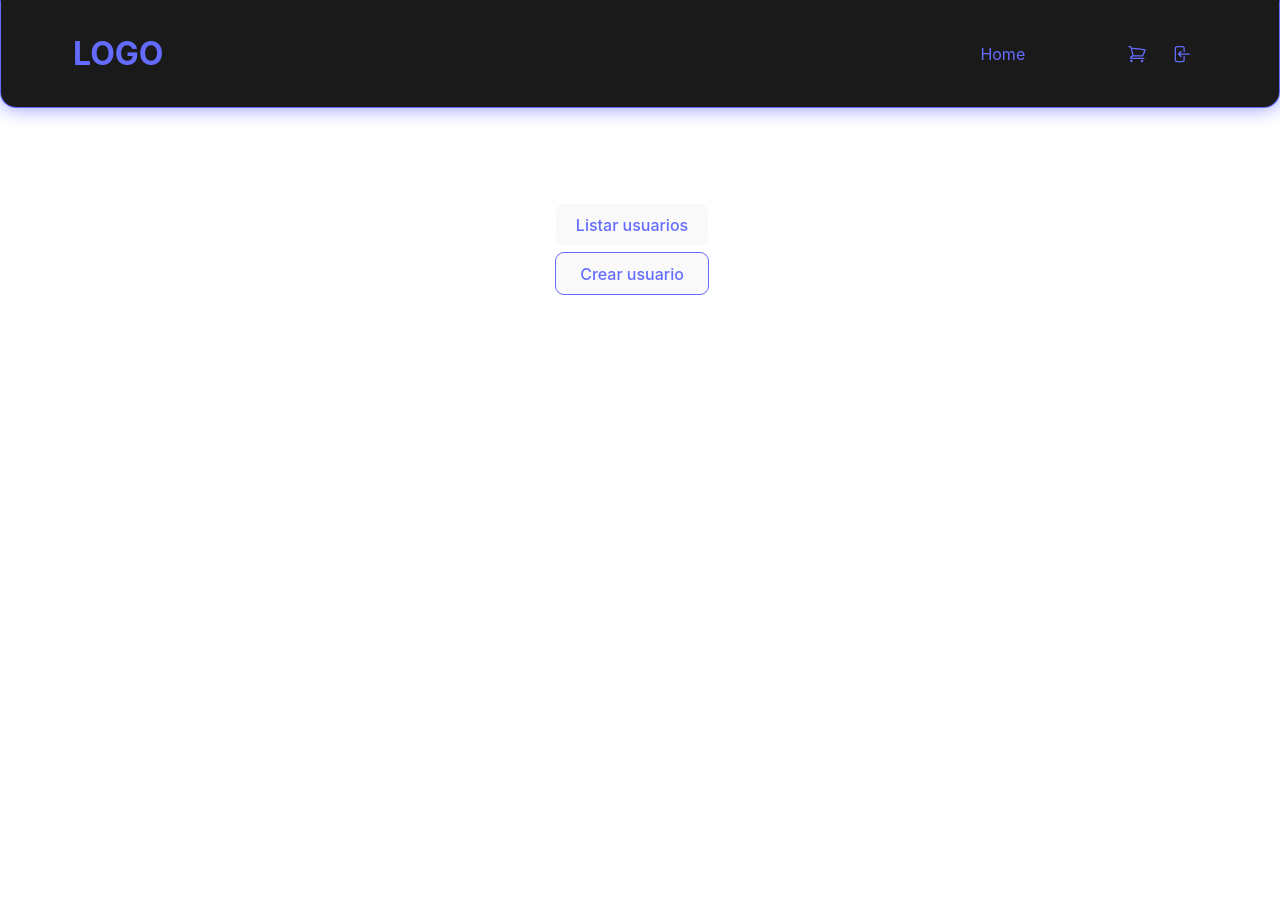
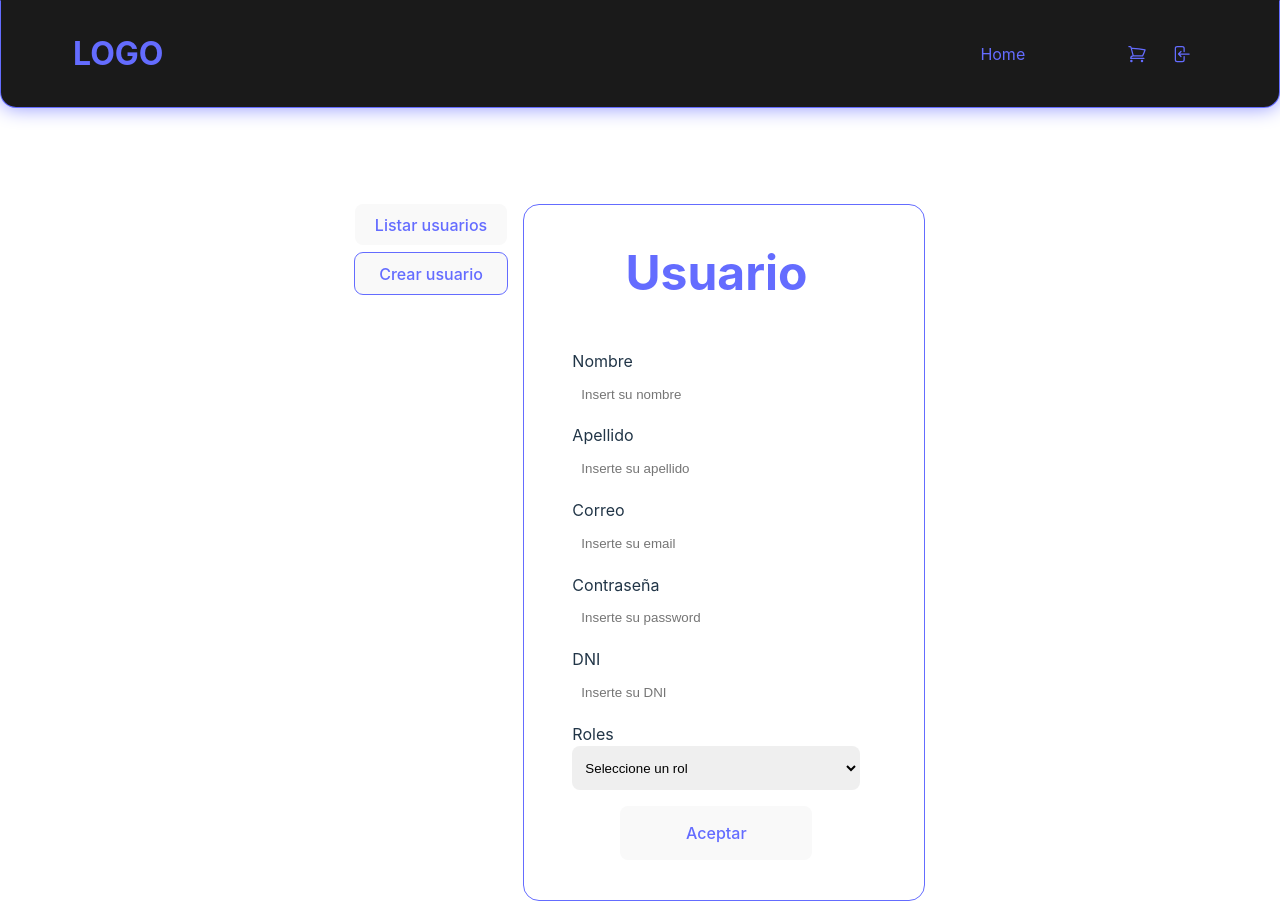
Before and after one commit to BadiaValdes/gcp-frontend-react-test, a React (Vite) app: page /dashboard in a window 1280 px wide. Both pictures are taken after a click on the button "Crear usuario". Built offline with nearby package versions, Linux system fonts and the light colour scheme.

Commit message:
added createUser form

```diff
--- /dev/null
+++ b/src/components/EditUser/EditUser.tsx
@@ -0,0 +1,152 @@
+import './EditUser.css';
+import { NewUser, User, UserRole } from '../../models/user';
+import { ChangeEvent, FormEvent, useRef, useState } from 'react';
+import useUsers from '../../hooks/useUsers';
+import { createUser } from '../../services/users';
+
+
+export default function EditUser() {
+    const {addUser} = useUsers();
+    const [form, setForm] = useState<NewUser>({
+        nombre:'',
+        apellido:'',
+        email: '',
+        dni: '',
+        roles: UserRole.User,
+        password: '',
+    });
+    const token = localStorage.getItem('token');
+    const formRef = useRef<HTMLFormElement>(null);
+
+    const handleAddUser = async (user:User) =>{
+        if (token) {
+          const {message} = await createUser(user,token);
+          console.log(message);
+          addUser(user);
+        }
+      }
+
+    const handleChange = (e:ChangeEvent<HTMLInputElement | HTMLSelectElement> ) => {
+        setForm({ ...form, [e.target.name]: e.target.value});
+    }
+
+    const handleSubmit = (e:FormEvent<HTMLFormElement>) => {
+        e.preventDefault();
+        console.log('form values', form);
+        handleAddUser(form);
+        reset();
+    }
+
+    const reset = () => {
+        setForm({
+            nombre:'',
+            apellido:'',
+            email: '',
+            dni: '',
+            roles: UserRole.User,
+            password: '',
+        });
+
+        if (formRef.current) {
+            formRef.current.reset();
+        }
+    }
+
+  return (
+    <>
+        <form className='login-form' onSubmit={handleSubmit} ref={formRef}>
+            <h2 className='title form-title'> Usuario </h2>
+
+            <div className="form-field">
+              <label htmlFor="nombre" className="form-label">Nombre</label>
+              <input
+                type="text"
+                className="form-control"
+                name="nombre"
+                id="nombre"
+                placeholder="Insert su nombre"
+                aria-describedby="nombre"
+                onChange={handleChange}
+              />
+              <small id="_firstName" className="" hidden>Help text</small>
+            </div>
+
+            <div className="form-field">
+              <label htmlFor="apellido" className="form-label">Apellido</label>
+              <input
+                type="text"
+                className="form-control"
+                name="apellido"
+                id="apellido"
+                placeholder="Inserte su apellido"
+                aria-describedby="apellido"
+                onChange={handleChange}
+              />
+              <small id="_lastName" className="" hidden>Help text</small>
+            </div>
+
+            <div className="form-field">
+              <label htmlFor="email" className="form-label">Correo</label>
+              <input
+                type="email"
+                className="form-control"
+                name="email"
+                id="email"
+                aria-describedby="email"
+                placeholder="Inserte su email"
+                onChange={handleChange}
+              />
+              <small id="_email" className="" hidden>Help text</small>
+            </div>
+
+            <div className="form-field">
+              <label htmlFor="password" className="form-label">Contraseña</label>
+              <input
+                type="text"
+                className="form-control"
+                name="password"
+                id="password"
+                aria-describedby="password"
+                placeholder="Inserte su password"
+                onChange={handleChange}
+              />
+              <small id="_password" className="" hidden>Help text</small>
+            </div>
+
+            <div className="form-field">
+              <label htmlFor="dni" className="form-label">DNI</label>
+              <input
+                type="number"
+                className="form-control"
+                name="dni"
+                id="dni"
+                aria-describedby="dni"
+                placeholder="Inserte su DNI"
+                onChange={handleChange}
+              />
+              <small id="_dni" className="" hidden>Help text</small>
+            </div>
+
+            <div className="form-field">
+                <label htmlFor="roles" className="form-label">Roles</label>
+                <select
+                    className="form-select form-select-lg form-control"
+                    name="roles"
+                    id="roles"
+                    aria-describedby="user rol"
+                    onChange={handleChange}
+                >
+                    <option disabled selected>Seleccione un rol</option>
+                    <option value={UserRole.Admin}> Admin</option>
+                    <option value={UserRole.User}>  User</option>
+                </select>
+              <small id="_roles" className="" hidden>Help text</small>
+            </div>
+
+            <div className="btn-field">
+              <button type='submit' className='btn-full'>Aceptar</button>
+            </div>
+        </form>
+    </>
+  )
+}
--- a/src/models/user.ts
+++ b/src/models/user.ts
@@ -7,6 +7,10 @@ export interface User{
   dni: string;
 }
 
+export interface NewUser extends User{
+  password: string;
+}
+
 export enum UserRole {
     Admin = "admin",
     User = "user",
--- a/src/pages/Dashboard/Dashboard.tsx
+++ b/src/pages/Dashboard/Dashboard.tsx
@@ -1,11 +1,13 @@
 import './Dashboard.css';
-import { UserRole } from "../../models/user";
-import { getUsers, createUser, deleteUser } from "../../services/users";
+import { getUsers, deleteUser } from "../../services/users";
 import UserList from '../../components/UserList/UserList';
 import useUsers from '../../hooks/useUsers';
+import { useState } from 'react';
+import EditUser from '../../components/EditUser/EditUser';
 
 export default function Dashboard() {
-  const {users, listUsers, addUser, removeUser, totalUsers} = useUsers();
+  const {users, listUsers, removeUser, totalUsers} = useUsers();
+  const [showModal, setShowModal] = useState(false);
   const token = localStorage.getItem('token');
   const usersQty = totalUsers();
 
@@ -13,23 +15,6 @@ export default function Dashboard() {
     if (token) {
       const result = await getUsers(token);
       listUsers(result);
-    }
-  }
-
-  const handleAddUser = async () =>{
-    if (token) {
-      const newUser = {
-        nombre: "humbe",
-        apellido: "valle",
-        dni: "123456",
-        email: "humbe@gmail.com",
-        password: "humbe",
-        roles: UserRole.User
-      }
-
-      const {message} = await createUser(newUser,token);
-      console.log(message);
-      addUser(newUser);
     }
   }
 
@@ -45,12 +30,13 @@ export default function Dashboard() {
     <div className="dashboard">
       <section className="sidebar">
         <button type="button" onClick={handleListUsers}> Listar usuarios</button>
-        <button type="button" onClick={handleAddUser}> Crear usuario</button>
+        <button type="button" onClick={()=> setShowModal(prev => !prev)}> Crear usuario</button>
         { usersQty > 0 && (<label>Total de usuarios: {usersQty} </label>) }
       </section>
 
       <aside className='content'>
         { usersQty > 0 && <UserList users={users} removeUser={handleRemoveUser}/> }
+        { showModal && <EditUser/>}
       </aside>
     </div>
   )
```
Also changed, not shown: src/components/EditUser/EditUser.css (added). Lines whose indentation alone changed are shown as unchanged.
